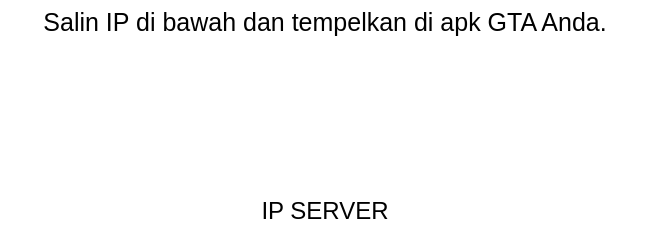
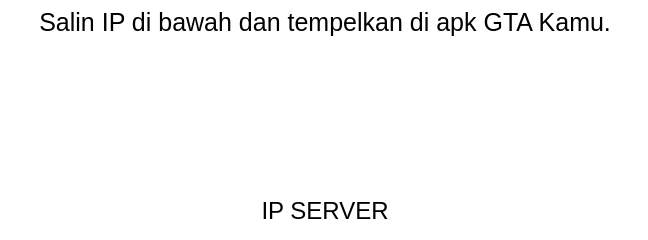
Before and after one commit to BorneoRp/Website, a plain HTML site: page index.html in a window 1280 px wide. Shown: the top 240 px of the page, 315-963 px from the left. Drawn offline with Linux system fonts and the light colour scheme.

Commit message:
Update index.html

```diff
--- a/index.html
+++ b/index.html
@@ -15,7 +15,7 @@
  <h1 style="font-size: 36px;">HALO WARGA BORNEO ROLEPLAY!</h1>
 
  <!-- Instruksi -->
- <p style="font-size: 25px; margin-top: 25px;">Salin IP di bawah dan tempelkan di apk GTA Anda.</p>
+ <p style="font-size: 25px; margin-top: 25px;">Salin IP di bawah dan tempelkan di apk GTA Kamu.</p>
 
  <!-- IP Server -->
  <h2 style="font-size: 30px; color: #FFF; margin-top: 40px;">IP SERVER BORNEO</h2>
```
